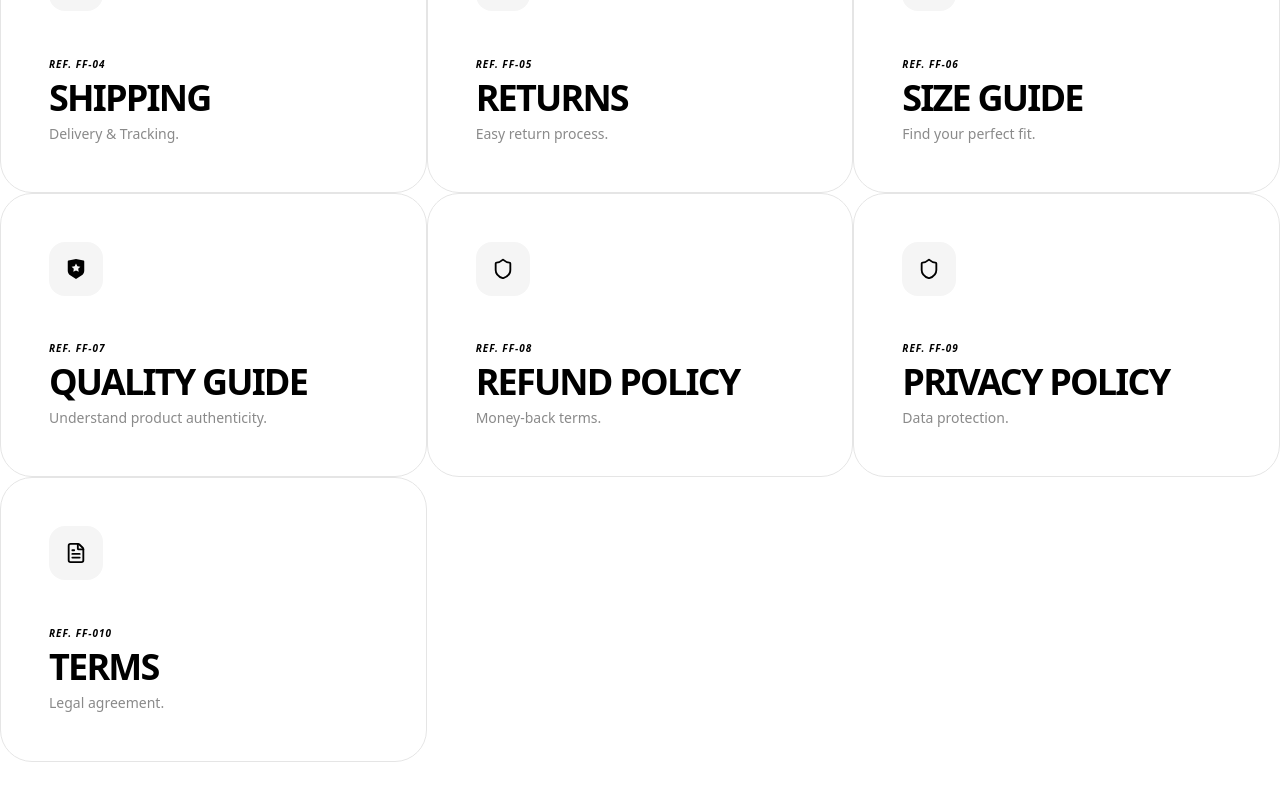
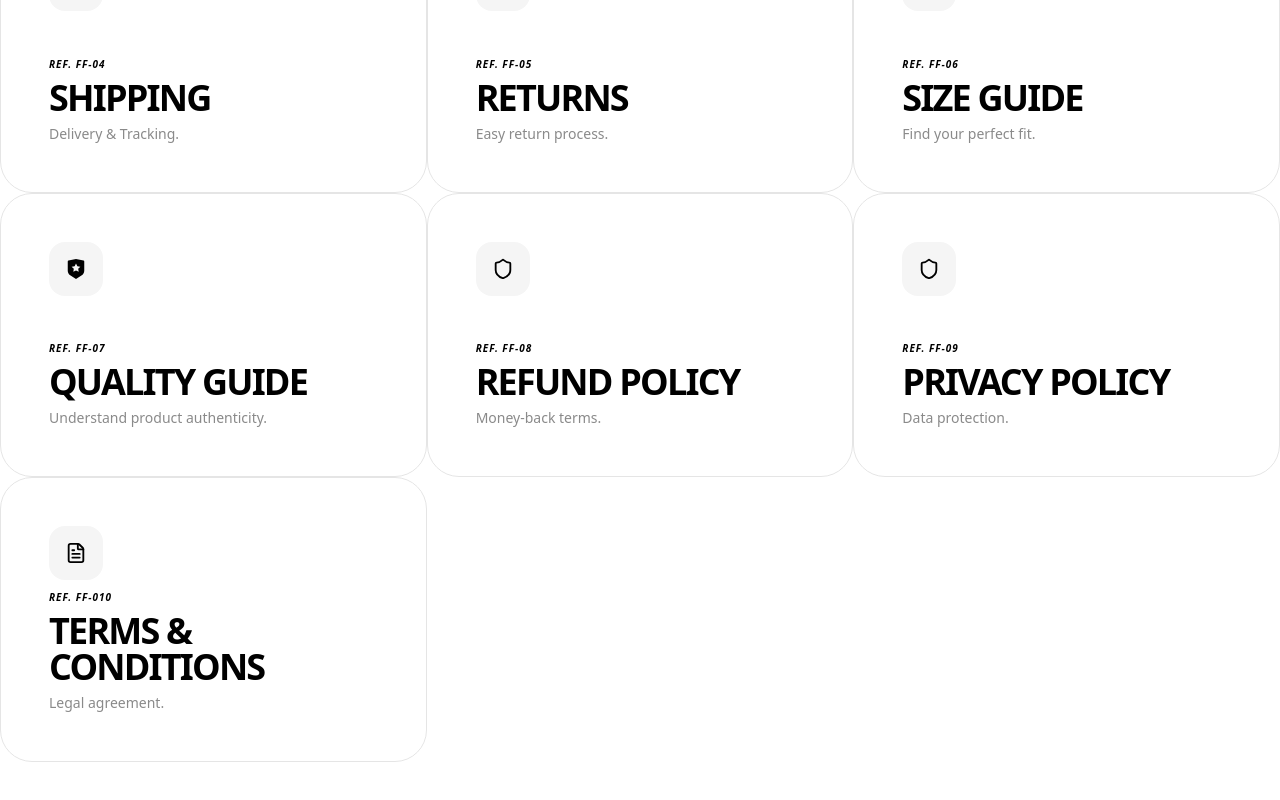
Before and after one commit to FashionFriday-tech/platform, a Next.js app: page /help in a window 1280 px wide. Shown: the part 1472-2272 px from the top of the page. Built offline with nearby package versions, Linux system fonts and the light colour scheme.

Commit message:
chore (help data) : updated label of term and condition page link

```diff
--- a/src/app/(marketing)/help/constants.ts
+++ b/src/app/(marketing)/help/constants.ts
@@ -20,5 +20,5 @@ export const helpSections: HelpSection[] = [
   { id: "quality-guide", label: "Quality Guide", href: "/help/quality-guide", icon: React.createElement(RiShieldStarFill, { size: 22 }), tagline: "Understand product authenticity." },
   { id: "refund-policy", label: "Refund Policy", href: "/help/refund-policy", icon: React.createElement(Shield, { size: 22 }), tagline: "Money-back terms." },
   { id: "privacy-policy", label: "Privacy Policy", href: "/help/privacy-policy", icon: React.createElement(Shield, { size: 22 }), tagline: "Data protection." },
-  { id: "terms", label: "Terms", href: "/help/terms", icon: React.createElement(FileText, { size: 22 }), tagline: "Legal agreement." },
+  { id: "terms-conditions", label: "Terms & Conditions", href: "/help/terms-conditions", icon: React.createElement(FileText, { size: 22 }), tagline: "Legal agreement." },
 ];
```
